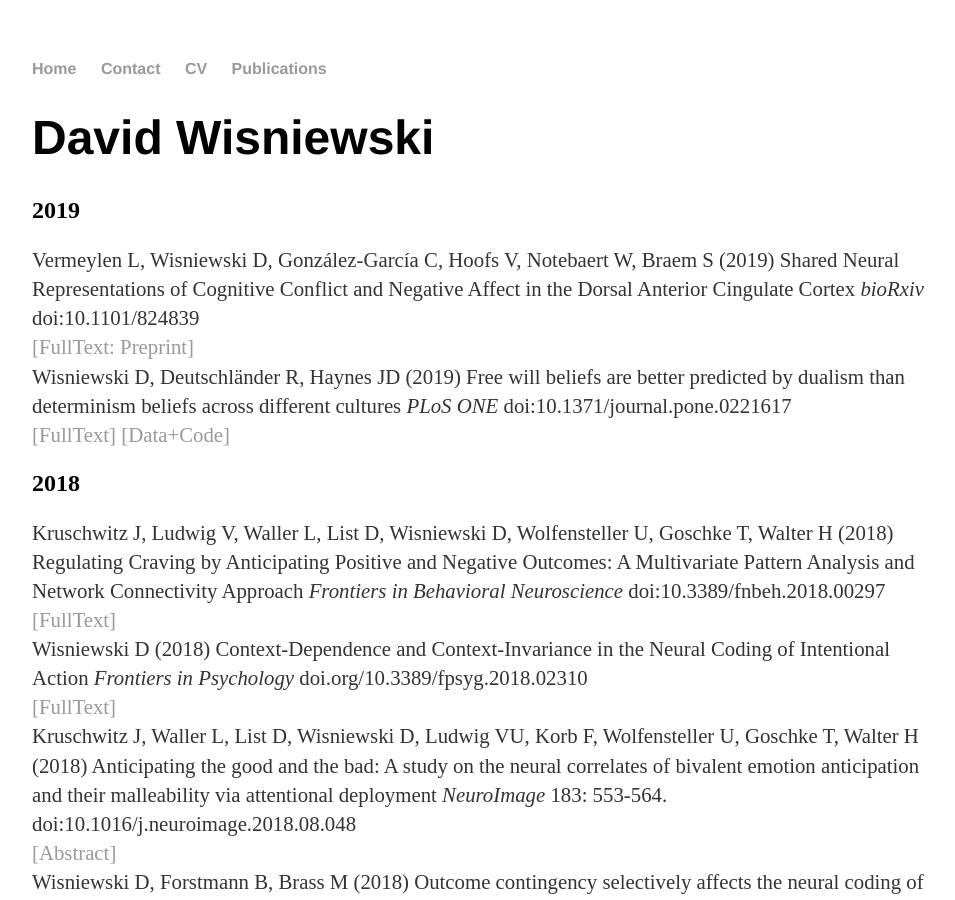
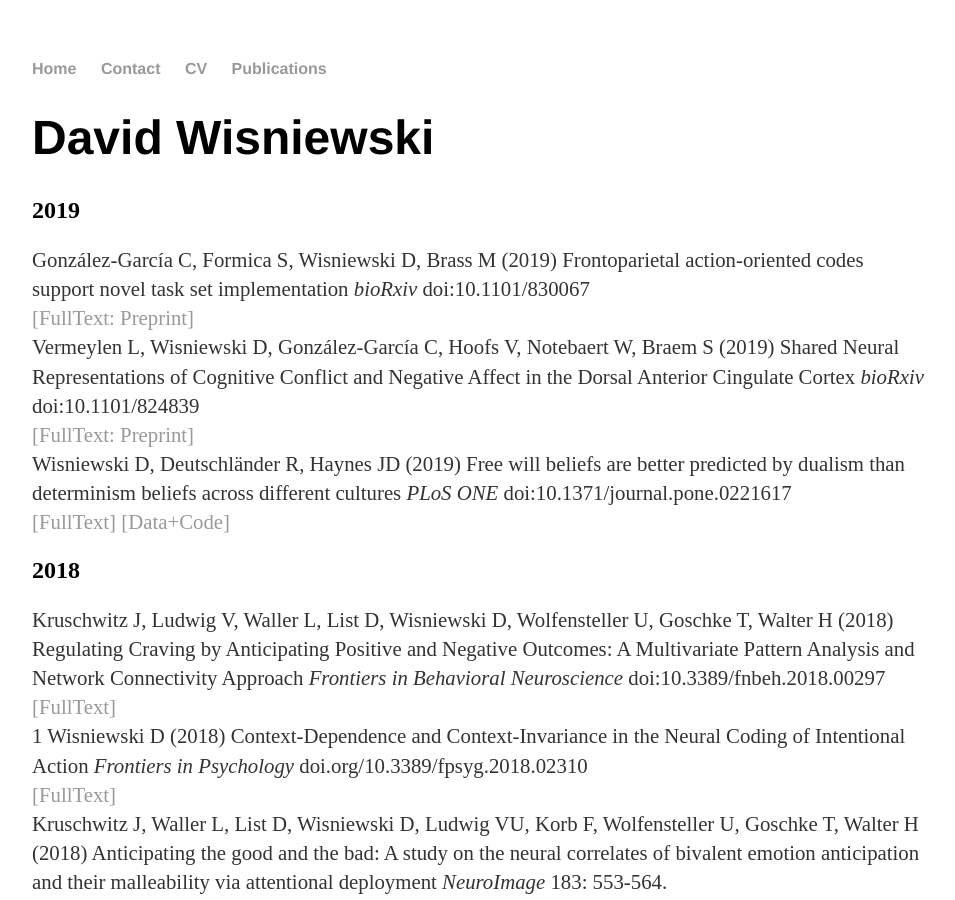
Before and after one commit to davidwisniewski/davidwisniewski.github.io, a Jekyll site: the page built from publications/index.html, in a window 1280 px wide and 900 px high. Shown: the whole window, without its empty margins (160-1115 px from the left). Built offline with Jekyll 4.4.1, drawn with Linux system fonts in a browser that asks for light colours.

Commit message:
updated publication list

```diff
--- a/publications/index.html
+++ b/publications/index.html
@@ -6,6 +6,8 @@ title: David Wisniewski
 	<h1>David Wisniewski</h1>
 	<h2>2019</h2>
 	<p>
+	González-García C, Formica S, Wisniewski D, Brass M (2019) Frontoparietal action-oriented codes support novel task set implementation <em>bioRxiv</em> doi:10.1101/830067 <br>
+	<a href="https://www.biorxiv.org/content/10.1101/830067v1">[FullText: Preprint]</a><br>
 	Vermeylen L, Wisniewski D, González-García C, Hoofs V, Notebaert W, Braem S (2019) Shared Neural Representations of Cognitive Conflict and Negative Affect in the Dorsal Anterior Cingulate Cortex <em>bioRxiv</em> doi:10.1101/824839 <br>
 	<a href="https://www.biorxiv.org/content/10.1101/824839v1">[FullText: Preprint]</a><br>
 	Wisniewski D, Deutschländer R, Haynes JD (2019) Free will beliefs are better predicted by dualism than determinism beliefs across different cultures <em>PLoS ONE</em> doi:10.1371/journal.pone.0221617 <br>
@@ -14,8 +16,8 @@ title: David Wisniewski
 
 	<h2>2018</h2>
 	<p>
-	Kruschwitz J, Ludwig V, Waller L, List D, Wisniewski D, Wolfensteller U, Goschke T, Walter H (2018) Regulating Craving by Anticipating Positive and Negative Outcomes: A Multivariate Pattern Analysis and Network Connectivity Approach  <em>Frontiers in Behavioral Neuroscience</em> doi:10.3389/fnbeh.2018.00297 <br>
-	<a href="https://www.frontiersin.org/articles/10.3389/fnbeh.2018.00297/full">[FullText]</a><br>
+	Kruschwitz J, Ludwig V, Waller L, List D, Wisniewski D, Wolfensteller U, Goschke T, Walter H (2018) Regulating Craving by Anticipating Positive and Negative Outcomes: A Multivariate Pattern Analysis and Network Connectivity Approach <em>Frontiers in Behavioral Neuroscience</em> doi:10.3389/fnbeh.2018.00297 <br>
+	<a href="https://www.frontiersin.org/articles/10.3389/fnbeh.2018.00297/full">[FullText]</a><br> 1
 	Wisniewski D (2018) Context-Dependence and Context-Invariance in the Neural Coding of Intentional Action <em>Frontiers in Psychology</em> doi.org/10.3389/fpsyg.2018.02310<br>
 	<a href="https://www.frontiersin.org/articles/10.3389/fpsyg.2018.02310/full">[FullText]</a><br>
 	Kruschwitz J, Waller L, List D, Wisniewski D, Ludwig VU, Korb F, Wolfensteller U, Goschke T, Walter H (2018) Anticipating the good and the bad: A study on the neural correlates of bivalent emotion anticipation and their malleability via attentional deployment <em>NeuroImage</em> 183: 553-564. doi:10.1016/j.neuroimage.2018.08.048<br>
```
